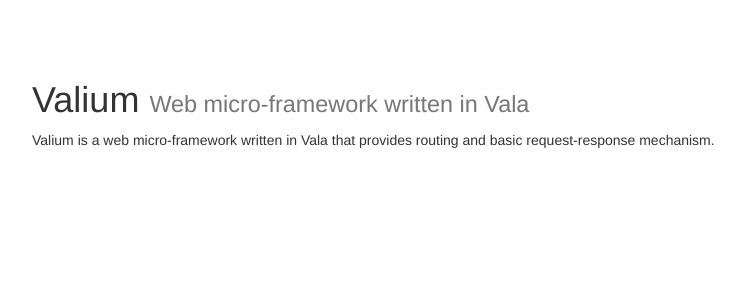
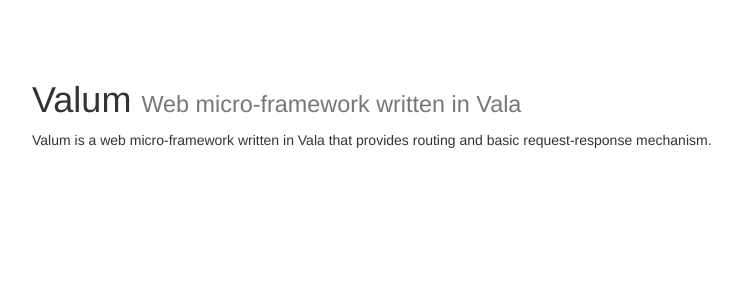
Before and after one commit to valum-framework/valum, a Python web app: template app/templates/home.html in a window 1280 px wide. Shown: the top 300 px of the page, without its empty margins (233-978 px from the left). Run offline with Jinja, Linux system fonts and the light colour scheme; the template is opened without the code that fills it, so the values that code supplies are empty; some libraries are stand-ins or nearby versions.

Commit message:
Accidently took one...

```diff
--- a/app/templates/home.html
+++ b/app/templates/home.html
@@ -6,9 +6,9 @@
   <div class="container">
     <div class="row">
       <div class="col-md-8 col-md-offset-2" style="margin-top: 60px;">
-        <h1>Valium <small>Web micro-framework written in Vala</small></h1>
+        <h1>Valum <small>Web micro-framework written in Vala</small></h1>
         <p>
-          Valium is a web micro-framework written in Vala that provides routing
+          Valum is a web micro-framework written in Vala that provides routing
           and basic request-response mechanism.
         </p>
       </div>
```
